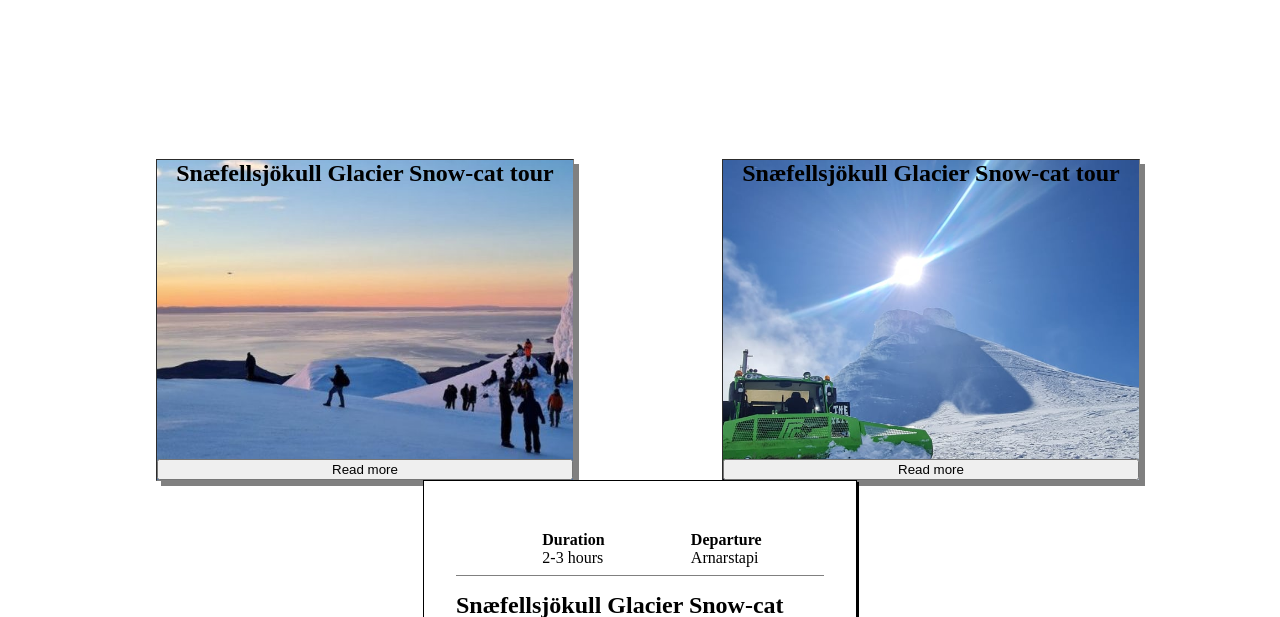
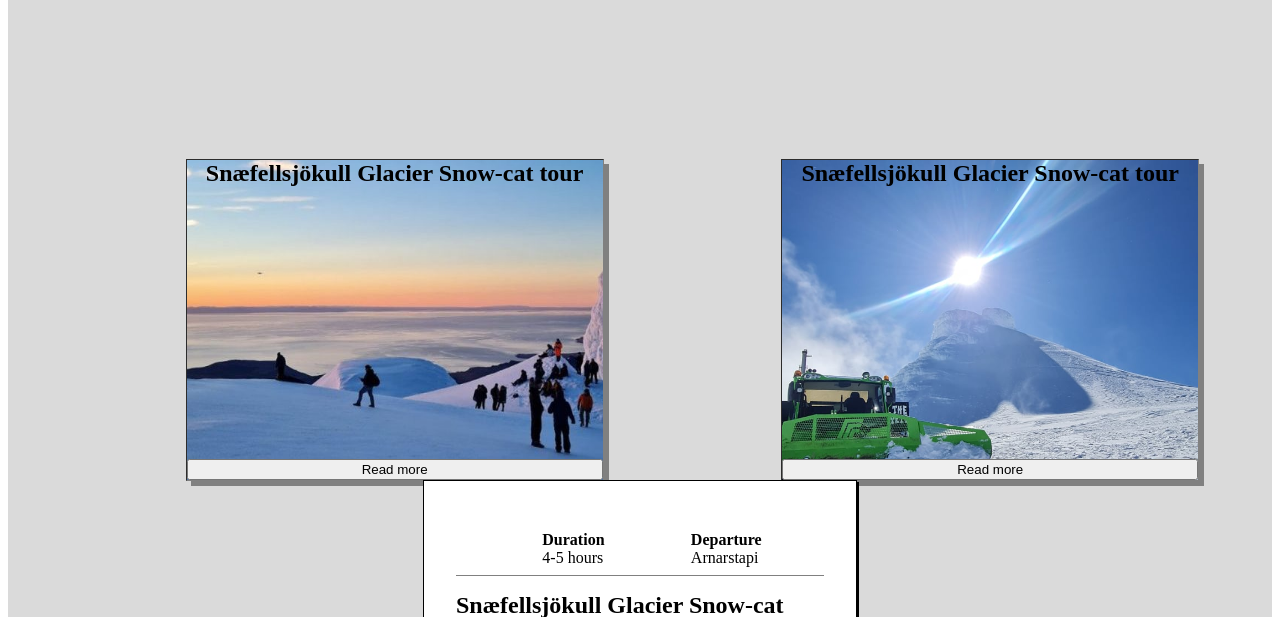
Before and after one commit to magnus-thor/glacier-paradise, a Vue app: page / in a window 1280 px wide. Shown: the part 860-1477 px from the top of the page. Built offline with nearby package versions, Linux system fonts and the light colour scheme; some icons are missing.

Commit message:
WIP - refactoring to composition api

```diff
--- a/src/App.vue
+++ b/src/App.vue
@@ -7,8 +7,11 @@
     <main class="content">
       <router-view v-slot="{ Component, route }">
         <transition
-          :enter-active-class="route.meta.enterClass"
-          :leave-active-class="route.meta.leaveClass"
+          :enterActiveClass="generateClassList2((route.meta.enterClass as string))"
+          :leaveActiveClass="generateClassList2((route.meta.leaveClass as string))"
+          enter-to-class="posAbsolute"
+          leave-from-class="posAbsolute"
+          mode="out-in"
         >
           <keep-alive include="About">
             <component :is="Component" />
@@ -22,33 +25,42 @@
     </footer>
   </div>
 </template>
-<script>
+<script lang="ts">
+import { computed, defineComponent, onUnmounted, ref } from "vue";
 import MyHeader from "@/components/myHeader.vue";
 import MyFooter from "@/components/myFooter.vue";
 import MobileHeader from "@/components/mobileHeader.vue";
+import { useI18n } from "vue-i18n";
 
-export default {
+export default defineComponent({
   name: "App",
   components: { MyHeader, MyFooter, MobileHeader },
-  mounted() {
-    window.addEventListener("resize", () => {
-      this.innerWidth = window.innerWidth;
+  setup() {
+    const { t } = useI18n({ useScope: "global" });
+    const options = { capture: true };
+    let innerWidth = ref(window.innerWidth);
+    const callBack = () => {
+      innerWidth.value = window.innerWidth;
+    };
+    window.addEventListener("resize", callBack, options);
+    onUnmounted(() => {
+      window.removeEventListener("resize", callBack, options);
     });
+
+    const renderHeaderComponent = computed(() => {
+      return innerWidth.value < 760 ? "mobile-header" : "my-header";
+    });
+
+    const generateClassList = (className: string): string => {
+      return `${className} posAbsolute`;
+    };
+    const generateClassList2 = (className: string): string => {
+      return `${className}`;
+    };
+
+    return { renderHeaderComponent, t, generateClassList, generateClassList2 };
   },
-  data() {
-    return {
-      innerWidth: window.innerWidth,
-    };
-  },
-  computed: {
-    mobileView() {
-      return this.innerWidth < 760;
-    },
-    renderHeaderComponent() {
-      return this.mobileView ? "mobile-header" : "my-header";
-    },
-  },
-};
+});
 </script>
 <style lang="scss">
 @import "./assets/base.scss";
@@ -63,15 +75,15 @@ export default {
 
 .content {
   flex: 1 0 auto;
-  position: relative;
 }
 
-.page {
+.posAbsolute {
   position: absolute;
-  height: 100%;
+  min-height: min-content;
   width: 100%;
 }
 
+//TODO: fix footer when using the router
 .footer {
   flex-shrink: 0;
 }
--- /dev/null
+++ b/src/assets/tours/tours.ts
@@ -0,0 +1,25 @@
+import snowCatImage from "@/assets/images/Sunset-from-the-top-of-Snaefellsjokull-1-2.jpg";
+import someOtherTour from "@/assets/images/trodarinn-a-toppnum.jpg";
+
+export const tours = [
+  {
+    imageSrc: snowCatImage,
+    imageAlt: "cards.snowCatTour.imageAlt",
+    cardHeader: "cards.snowCatTour.cardHeader",
+    cardText: "cards.snowCatTour.cardText",
+    linkText: "cards.snowCatTour.linkText",
+    linkHref: "#",
+    duration: "2-3",
+    departure: "Arnarstapi",
+  },
+  {
+    imageSrc: someOtherTour,
+    imageAlt: "cards.snowCatTour.imageAlt",
+    cardHeader: "cards.snowCatTour.cardHeader",
+    cardText: "cards.snowCatTour.cardText",
+    linkText: "cards.snowCatTour.linkText",
+    linkHref: "#",
+    duration: "4-5",
+    departure: "Arnarstapi",
+  },
+];
--- a/src/components/card.vue
+++ b/src/components/card.vue
@@ -5,7 +5,7 @@
     :style="show"
   ></div>
 
-  <div class="card" :style="`background-image: url(${this.image.src}) `">
+  <div class="card" :style="`background-image: url(${image.src}) `">
     <div class="card__info">
       <h2>{{ card.header }}</h2>
       <button @click="openDialog">Read more</button>
@@ -53,50 +53,64 @@
   </div>
 </template>
 
-<script>
-export default {
+<script lang="ts">
+import { computed, defineComponent, onMounted, PropType, ref } from "vue";
+import { CardImage, CardInfo, CardLink, CardText } from "@/types/props";
+
+export default defineComponent({
   name: "card",
   props: {
-    image: { src: String, alt: String },
-    card: { header: String, text: String },
-    link: { text: String, href: String },
+    image: {
+      required: true,
+      type: Object as PropType<CardImage>,
+    },
+    card: {
+      required: true,
+      type: Object as PropType<CardText>,
+    },
+    link: {
+      required: true,
+      type: Object as PropType<CardLink>,
+    },
     info: {
-      duration: String,
-      departure: String,
+      required: true,
+      type: Object as PropType<CardInfo>,
     },
-    cardIndex: String,
+    cardIndex: Number,
   },
-  mounted() {
-    this.cardDialog = document.getElementById(`cardDialog_${this.cardIndex}`);
-  },
-  data() {
-    return {
-      dialogOpen: false,
-      cardDialog: "",
-    };
-  },
+  setup(props) {
+    let cardDialog;
+    onMounted(() => {
+      cardDialog = document.getElementById(`cardDialog_${props.cardIndex}`);
+    });
+    let dialogOpen = ref(false);
 
-  methods: {
-    openDialog() {
-      if (typeof this.cardDialog.showModal === "function") {
-        this.cardDialog.showModal();
-        this.dialogOpen = true;
+    const openDialog = () => {
+      // @ts-expect-error
+      if (typeof cardDialog.showModal === "function") {
+        // @ts-expect-error
+        cardDialog.showModal();
+        dialogOpen.value = true;
       } else {
+        // @ts-expect-error
         outputBox.value =
           "Sorry, the <dialog> API is not supported by this browser.";
       }
-    },
-    closeDialog() {
-      this.dialogOpen = false;
-      this.cardDialog.close();
-    },
+    };
+
+    const closeDialog = () => {
+      dialogOpen.value = false;
+      // @ts-expect-error
+      cardDialog.close();
+    };
+
+    const show = computed(() =>
+      dialogOpen ? `background-image: url(${props.image.src})` : ""
+    );
+
+    return { dialogOpen, show, closeDialog, openDialog };
   },
-  computed: {
-    show() {
-      return this.dialogOpen ? `background-image: url(${this.image.src})` : "";
-    },
-  },
-};
+});
 </script>
 
 <style lang="scss" scoped>
--- a/src/components/cards.vue
+++ b/src/components/cards.vue
@@ -1,62 +1,31 @@
 <template>
   <div class="cards">
-    <div>
+    <template v-for="(tour, index) in allTours">
       <Card
-        :image="{ src: snowCatTour.imageSrc, alt: snowCatTour.imageAlt }"
-        :card="{ header: snowCatTour.cardHeader, text: snowCatTour.cardText }"
-        :link="{ text: snowCatTour.linkText, href: snowCatTour.linkHref }"
-        :info="{ duration: '2-3', departure: 'Arnarstapi' }"
-        cardIndex="1"
+        :image="{ src: tour.imageSrc, alt: $t(tour.imageAlt) }"
+        :card="{ header: $t(tour.cardHeader), text: $t(tour.cardText) }"
+        :link="{ text: $t(tour.linkText), href: tour.linkHref }"
+        :info="{ duration: tour.duration, departure: tour.departure }"
+        :cardIndex="index"
       />
-    </div>
-    <div>
-      <Card
-        :image="{ src: someOtherTour.imageSrc, alt: someOtherTour.imageAlt }"
-        :card="{
-          header: someOtherTour.cardHeader,
-          text: someOtherTour.cardText,
-        }"
-        :link="{ text: someOtherTour.linkText, href: someOtherTour.linkHref }"
-        :info="{ duration: '2-3', departure: 'Arnarstapi' }"
-        cardIndex="2"
-      />
-    </div>
+    </template>
   </div>
 </template>
 
-<script>
+<script lang="ts">
 import Card from "@/components/card.vue";
-import snowCatImage from "@/assets/images/Sunset-from-the-top-of-Snaefellsjokull-1-2.jpg";
-import someOtherTour from "@/assets/images/trodarinn-a-toppnum.jpg";
-export default {
+import { defineComponent, ref } from "vue";
+import { tours } from "@/assets/tours/tours";
+
+export default defineComponent({
   name: "cards",
   components: { Card },
-  data() {
-    return {};
+  setup() {
+    const allTours = ref(tours);
+
+    return { allTours };
   },
-  computed: {
-    snowCatTour() {
-      return {
-        imageSrc: snowCatImage,
-        imageAlt: this.$t("cards.snowCatTour.imageAlt"),
-        cardHeader: this.$t("cards.snowCatTour.cardHeader"),
-        cardText: this.$t("cards.snowCatTour.cardText"),
-        linkText: this.$t("cards.snowCatTour.linkText"),
-        linkHref: "#",
-      };
-    },
-    someOtherTour() {
-      return {
-        imageSrc: someOtherTour,
-        imageAlt: this.$t("cards.snowCatTour.imageAlt"),
-        cardHeader: this.$t("cards.snowCatTour.cardHeader"),
-        cardText: this.$t("cards.snowCatTour.cardText"),
-        linkText: this.$t("cards.snowCatTour.linkText"),
-        linkHref: "#",
-      };
-    },
-  },
-};
+});
 </script>
 
 <style lang="scss" scoped>
--- a/src/components/imageSlider.vue
+++ b/src/components/imageSlider.vue
@@ -15,7 +15,8 @@
   </div>
 </template>
 
-<script>
+<script lang="ts">
+import { computed, defineComponent, ref } from "vue";
 import image1 from "@/assets/images/fra-breiduvik.jpg";
 import image2 from "@/assets/images/hvitur-jokull-blar-himinn.jpg";
 import image3 from "@/assets/images/jokull-upp-med-stapafelli.jpg";
@@ -23,37 +24,42 @@ import image4 from "@/assets/images/solsetur.jpg";
 import image5 from "@/assets/images/toppurinn.jpg";
 import image6 from "@/assets/images/trodarinn-a-toppnum.jpg";
 
-export default {
+export default defineComponent({
   name: "imageSlider",
-  data() {
+  setup() {
+    const images = ref([image1, image2, image3, image4, image5, image6]);
+    let selectedImageNumber = ref(0);
+
+    const imageAlt = computed(
+      () => images.value[selectedImageNumber.value].split("/")[3]
+    );
+    const disablePrevious = computed(() => selectedImageNumber.value <= 0);
+    const disableNext = computed(
+      () => selectedImageNumber.value >= images.value.length - 1
+    );
+    const selectedImage = computed(
+      () => images.value[selectedImageNumber.value]
+    );
+
+    const previous = () => {
+      selectedImageNumber.value--;
+    };
+    const next = () => {
+      selectedImageNumber.value++;
+    };
+
     return {
-      images: [image1, image2, image3, image4, image5, image6],
-      selectedImageNumber: 0,
+      selectedImageNumber,
+      images,
+      disableNext,
+      disablePrevious,
+      selectedImage,
+      imageAlt,
+      previous,
+      next,
     };
   },
-  computed: {
-    imageAlt() {
-      return this.images[this.selectedImageNumber].split("/")[3];
-    },
-    disablePrevious() {
-      return this.selectedImageNumber <= 0;
-    },
-    disableNext() {
-      return this.selectedImageNumber >= this.images.length - 1;
-    },
-    selectedImage() {
-      return this.images[this.selectedImageNumber];
-    },
-  },
-  methods: {
-    previous() {
-      this.selectedImageNumber--;
-    },
-    next() {
-      this.selectedImageNumber++;
-    },
-  },
-};
+});
 </script>
 
 <style lang="scss" scoped>
--- /dev/null
+++ b/src/types/props.ts
@@ -0,0 +1,21 @@
+interface CardImage {
+  src: string;
+  alt: string;
+}
+
+interface CardText {
+  header: string;
+  text: string;
+}
+
+interface CardLink {
+  text: string;
+  href: string;
+}
+
+interface CardInfo {
+  duration: string;
+  departure: string;
+}
+
+export { CardImage, CardText, CardLink, CardInfo };
--- a/src/views/Home.vue
+++ b/src/views/Home.vue
@@ -1,26 +1,26 @@
 <template>
-  <div class="page home">
-    <ImageSlider />
-    <div class="cardsContainer">
-      <Cards />
-    </div>
-    <div class="videos">
-      <YoutubeVideos />
+  <div class="page">
+    <div class="home">
+      <ImageSlider />
+      <div class="cardsContainer">
+        <Cards />
+      </div>
+      <div class="videos">
+        <!-- <YoutubeVideos /> -->
+      </div>
     </div>
   </div>
 </template>
-<script>
+<script lang="ts">
 import YoutubeVideos from "@/components/youtubeVideos.vue";
 import ImageSlider from "@/components/imageSlider.vue";
 import Cards from "@/components/cards.vue";
+import { defineComponent } from "vue";
 
-export default {
+export default defineComponent({
   name: "Home",
   components: { YoutubeVideos, ImageSlider, Cards },
-  data() {
-    return {};
-  },
-};
+});
 </script>
 <style lang="scss" scoped>
 .home {
--- a/src/views/Terms.vue
+++ b/src/views/Terms.vue
@@ -4,12 +4,17 @@
   </div>
 </template>
 
-<script>
+<script lang="ts">
+import { defineComponent } from "vue";
 import TermsMarkdown from "@/components/termsMarkdown.vue";
 
-export default {
+export default defineComponent({
   name: "Terms",
   components: { TermsMarkdown },
-};
+});
 </script>
-<style lang="scss"></style>
+<style lang="scss" scoped>
+.page {
+  background-color: green;
+}
+</style>
```
Also changed, not shown: src/components/termsMarkdown.vue (+17 -10 lines), src/components/youtubeVideos.vue (+16 -11 lines), src/i18n.js (+29 -5 lines).
